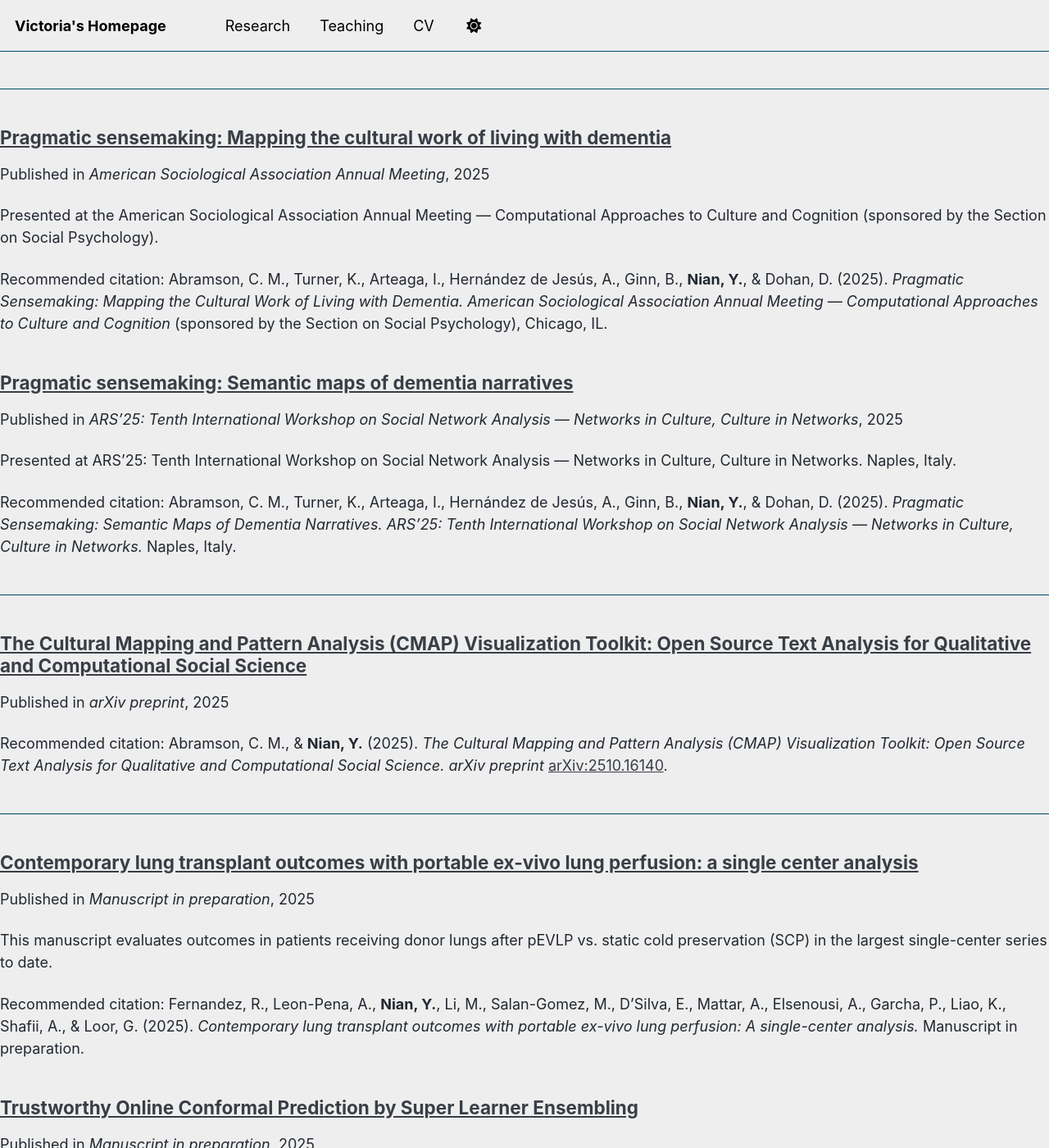
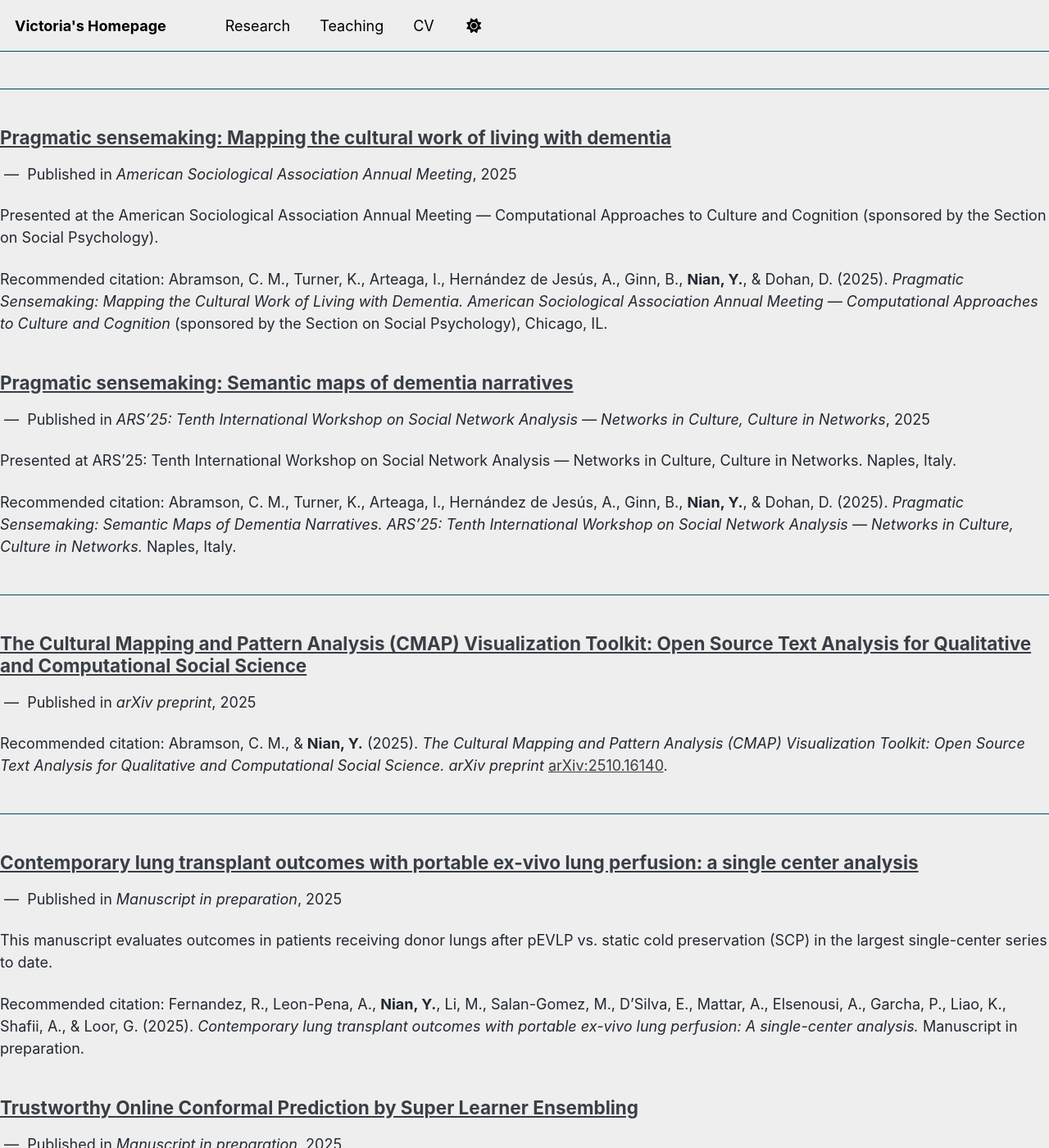
Before and after one commit to victorianian610/victorianian610.github.io, a Jekyll site: the page built from _pages/publications.html, in a window 1280 px wide and 1400 px high. Shown: the whole window at 82% size. Built offline with Jekyll 4.4.1, drawn with Linux system fonts in a browser that asks for light colours; a script that is not in the unit is left out.

Commit message:
Refactor post metadata display in archive template

```diff
--- a/_includes/archive-single.html
+++ b/_includes/archive-single.html
@@ -39,19 +39,28 @@
     {% endif %}
 
     {% if post.collection == 'teaching' %}
-          <p> {{ post.type }}, <i>{{ post.venue }}</i>, {{ post.date | default: "1900-01-01" | date: "%Y" }} </p>
+      <p>{{ post.type }}, <i>{{ post.venue }}</i>, {{ post.date | default: "1900-01-01" | date: "%Y" }}</p>
     {% elsif post.collection == 'publications' %}
-          <p>Published in <i>{{ post.venue }}</i>, {{ post.date | default: "1900-01-01" | date: "%Y" }} </p>
+      <p>
+        {% if post.category %}
+          {% assign cat_label = post.category | replace: '-', ' ' | split: ' ' | map: 'capitalize' | join: ' ' %}
+          <span class="pub__category">{{ cat_label }}</span>&nbsp;&mdash;&nbsp;
+        {% endif %}
+        Published in <i>{{ post.venue }}</i>, {{ post.date | default: "1900-01-01" | date: "%Y" }}
+      </p>
     {% elsif post.date %}
       <p class="page__date"><strong><i class="fa fa-fw fa-calendar" aria-hidden="true"></i> {{ site.data.ui-text[site.locale].date_label | default: "Published:" }}</strong> <time datetime="{{ post.date | date_to_xmlschema }}">{{ post.date | date: "%B %d, %Y" }}</time></p>
     {% endif %}
 
-    {% if post.excerpt and site.read_more != 'enabled' %}
+    {% if post.excerpt %}
+      {% if site.read_more != 'enabled' %}
         <p class="archive__item-excerpt" itemprop="description">{{ post.excerpt | markdownify }}</p>
-    {% elsif post.excerpt and site.read_more == 'enabled' %}
-    <p class="archive__item-excerpt" itemprop="description"><p>{{ post.excerpt | markdownify | remove: '<p>' | remove: '</p>' }}<strong><a href="{{ base_path }}{{ post.url }}" rel="permalink"> Read more</a></strong></p>
+      {% else %}
+        <p class="archive__item-excerpt" itemprop="description">{{ post.excerpt | markdownify | remove: '<p>' | remove: '</p>' }} <strong><a href="{{ base_path }}{{ post.url }}" rel="permalink"> Read more</a></strong></p>
+      {% endif %}
     {% endif %}
 
+    {%- comment -%} citation & links (unchanged) {%- endcomment -%}
     {% if post.citation and post.paperurl and post.slidesurl and post.bibtexurl %}
       <p>Recommended citation: {{ post.citation }}<br /><a href="{{ post.paperurl }}">Download Paper</a> | <a href="{{ post.slidesurl }}">Download Slides</a> | <a href="{{ post.bibtexurl }}">Download Bibtex</a></p>
     {% elsif post.citation and post.paperurl and post.slidesurl %}
```
Lines whose indentation alone changed are shown as unchanged.
